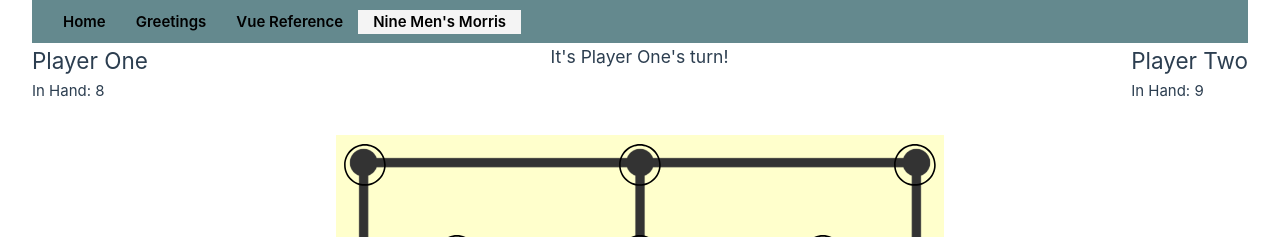
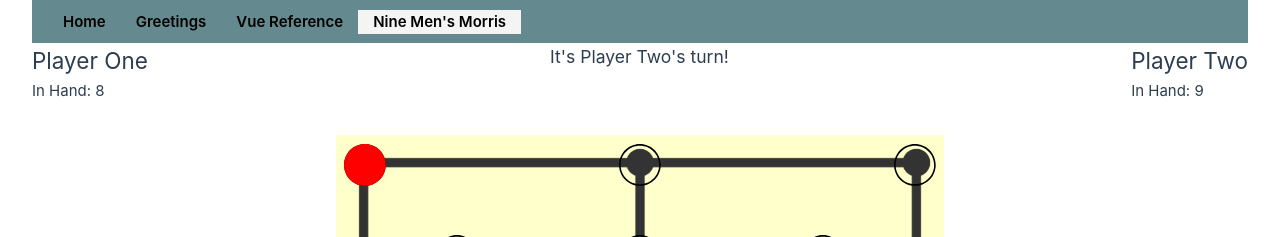
Before and after one commit to LinkofOrigin/Vue-Practice, a Vue app: page /nine-mens-morris in a window 1280 px wide. Both pictures are taken after a click on the icon 365 px from the left and 164 px from the top of the page. Shown: the top 237 px of the page. Built offline with nearby package versions, Linux system fonts and the light colour scheme; the HTML template or start-up script is replaced by a standard one.

Commit message:
Token work

```diff
--- a/src/pages/nineMensMorris/NineMensMorris.vue
+++ b/src/pages/nineMensMorris/NineMensMorris.vue
@@ -1,51 +1,61 @@
 <script setup lang="ts">
-import { computed, onBeforeMount, ref } from 'vue';
+import { computed, onBeforeMount, onUpdated, reactive, ref } from 'vue';
 import NineMensMorris from './nineMensMorris';
 import PlayerDisplay from './components/playerDisplay/PlayerDisplay.vue';
 import Board from './components/board/Board.vue';
 import type TokenSlot from './components/tokenSlot/tokenSlot';
 
-const nineMensMorris = ref(new NineMensMorris());
+const nineMensMorris = reactive(new NineMensMorris());
 
 function handleBoardSlotClicked(tokenSlot: TokenSlot) {
-    if (nineMensMorris.value.currentPlayer.tokensInHand.length > 0) {
+    if (nineMensMorris.currentPlayer.tokensInHand.length > 0) {
         if (tokenSlot.currentToken === null) {
-            let nextToken = nineMensMorris.value.currentPlayer.removeFromHand()
+            let nextToken = nineMensMorris.currentPlayer.removeFromHand()
             tokenSlot.setToken(nextToken)
+            resolveEndTurn()
         }
     }
     else {
         // Player has placed all tokens on board, start phase 2
+        if (tokenSlot.currentToken === null && nineMensMorris.selectedToken !== null) {
+            // This slot is empty. If there is a currently selected token, attempt to move it
+            if (tokenSlot.isNeighbor(nineMensMorris.selectedToken)) {
+                alert('valid neigh')
+            }
+        }
+        else if (tokenSlot.currentToken?.playerId === nineMensMorris.currentPlayer.id) {
+            // The player has clicked on their own token, select it to allow moving it
+            nineMensMorris.setSelectedToken(tokenSlot.currentToken)
+        }
     }
 }
 
 function resolveEndTurn() {
-    if (nineMensMorris.value.playerOne.tokens.length <= 2) {
+    if (nineMensMorris.playerOne.tokens.length <= 2) {
         // player two wins
     }
-    else if (nineMensMorris.value.playerTwo.tokens.length <= 2) {
+    else if (nineMensMorris.playerTwo.tokens.length <= 2) {
         // player one wins
     }
     else {
         // the game continues
-        nineMensMorris.value.swapCurrentPlayer()
+        nineMensMorris.swapCurrentPlayer()
     }
 }
 
 const turnIndicatorText = computed(() => {
     let turnIndicator = "";
-    if (nineMensMorris.value.currentPlayer !== null) {
-        turnIndicator = nineMensMorris.value.currentPlayer === nineMensMorris.value.playerOne ? "One" : "Two";
+    if (nineMensMorris.currentPlayer !== null) {
+        turnIndicator = nineMensMorris.currentPlayer === nineMensMorris.playerOne ? "One" : "Two";
     }
     return turnIndicator;
 });
-const playerOne = ref(nineMensMorris.value.playerOne);
-const playerTwo = ref(nineMensMorris.value.playerTwo);
+const playerOne = ref(nineMensMorris.playerOne);
+const playerTwo = ref(nineMensMorris.playerTwo);
 
 onBeforeMount(() => {
-    nineMensMorris.value.startNewGame();
+    nineMensMorris.startNewGame();
 })
-
 
 </script>
 
--- a/src/pages/nineMensMorris/components/board/Board.vue
+++ b/src/pages/nineMensMorris/components/board/Board.vue
@@ -44,6 +44,7 @@ function getToken(index: number): TokenSlot | null {
     }
     return tokenData;
 }
+
 </script>
 
 <template>
--- a/src/pages/nineMensMorris/components/board/BoardSlot.vue
+++ b/src/pages/nineMensMorris/components/board/BoardSlot.vue
@@ -1,6 +1,5 @@
 <script setup lang="ts">
-import { computed, onBeforeMount } from 'vue';
-import type PlayerToken from '../playerPiece/playerToken';
+import { computed, onBeforeMount, onUpdated } from 'vue';
 import type TokenSlot from '../tokenSlot/tokenSlot';
 import TokenSlotView from '../tokenSlot/TokenSlotView.vue';
 
@@ -23,7 +22,6 @@ const playerToken = computed(() => {
     }
     return tokenData;
 })
-
 
 function isToken(): boolean {
     let isToken = props.tokenSlot !== null;
--- a/src/pages/nineMensMorris/components/playerPiece/PlayerTokenIcon.vue
+++ b/src/pages/nineMensMorris/components/playerPiece/PlayerTokenIcon.vue
@@ -1,20 +1,18 @@
 <script setup lang="ts">
-import { ref } from 'vue';
 import PlayerToken from './playerToken';
 
 const props = defineProps<{
-    token: PlayerToken,
+    token: PlayerToken | null,
 }>()
 
-let player = ref(props.token)
 </script>
 
 <template>
-    <svg xmlns="http://www.w3.org/2000/svg" viewBox="0 0 512 512" style="height: 512px; width: 512px;">
+    <svg xmlns="http://www.w3.org/2000/svg" viewBox="0 0 512 512" style="max-height: 4rem; max-width: 4rem;">
         <g class="" transform="translate(0,0)" style="">
             <path
                 d="M256 23.05C127.5 23.05 23.05 127.5 23.05 256S127.5 488.9 256 488.9 488.9 384.5 488.9 256 384.5 23.05 256 23.05z"
-                :fill="props.token.color" fill-opacity="1"></path>
+                :fill="props.token?.color" fill-opacity="1"></path>
         </g>
     </svg>
 </template>
--- a/src/pages/nineMensMorris/components/tokenSlot/EmptySlot.vue
+++ b/src/pages/nineMensMorris/components/tokenSlot/EmptySlot.vue
@@ -1,10 +1,38 @@
+<script setup lang="ts">
+import { computed } from 'vue';
+
+const props = defineProps<{
+    highlight: boolean,
+}>()
+
+const highlightClass = computed(() => {
+    let highlight = ""
+    if (props.highlight) {
+        highlight = "highlightClass"
+    }
+    return highlight
+})
+</script>
 <template>
-    <svg xmlns="http://www.w3.org/2000/svg" viewBox="0 0 512 512" style="max-height: 5rem; max-width: 5rem;">
-        <g class="" transform="translate(0,0)" style="">
+    <svg xmlns="http://www.w3.org/2000/svg" viewBox="0 0 512 512" :class="highlightClass">
+        <g class="" transform="translate(0,0)">
             <path d="M256 23.05C127.5 23.05 23.05 127.5 23.05 256S127.5 488.9 256 488.9 488.9 384.5 488.9 256 384.5 23.05 256 23.05zm0 17.9c118.9 0 215.1 96.15 215.1 215.05S374.9 471.1 256 471.1c-118.9 0-215.05-96.2-215.05-215.1C40.95 137.1 137.1 40.95 256 40.95z"
                 fill="#000000"
                 fill-opacity="1">
             </path>
+            <slot />
         </g>
     </svg>
 </template>
+
+<style scoped>
+svg {
+    max-height: 5rem;
+    max-width: 5rem;
+    border-radius: 1000px;
+}
+
+.highlightClass {
+    background: radial-gradient(red, rgba(0,0,0,0));
+}
+</style>
--- a/src/pages/nineMensMorris/components/tokenSlot/TokenSlotView.vue
+++ b/src/pages/nineMensMorris/components/tokenSlot/TokenSlotView.vue
@@ -1,24 +1,33 @@
 <script setup lang="ts">
-import { onBeforeMount, onMounted, ref } from 'vue';
+import { computed } from 'vue';
 import PlayerToken from '../playerPiece/playerToken';
 import PlayerTokenIcon from '../playerPiece/PlayerTokenIcon.vue';
 import EmptySlot from './EmptySlot.vue';
-import TokenSlot from './tokenSlot';
 
 const props = defineProps<{
     playerToken: PlayerToken | null,
 }>()
 const emit = defineEmits(['slotViewClicked'])
+const highlighted = computed(() => {
+    if (props.playerToken?.isHighlighted) {
+        return true
+    }
+    return false
+})
 
 function slotViewClicked() {
     emit('slotViewClicked')
 }
 
+function tokenNotNull() {
+    return props.playerToken !== null
+}
+
 </script>
 
 <template>
-    <EmptySlot @click="slotViewClicked">
-        <PlayerTokenIcon v-if="playerToken !== null" :token="playerToken" />
+    <EmptySlot @click="slotViewClicked" :highlight="highlighted">
+        <PlayerTokenIcon v-if="tokenNotNull()" :token="props.playerToken" />
     </EmptySlot>
 </template>
 
--- a/src/pages/nineMensMorris/components/tokenSlot/tokenSlot.ts
+++ b/src/pages/nineMensMorris/components/tokenSlot/tokenSlot.ts
@@ -4,6 +4,16 @@ import type PlayerToken from "../playerPiece/playerToken";
 class TokenSlot {
     neighbors: Array<TokenSlot> = [];
     currentToken: PlayerToken | null = null;
+
+    isNeighbor(otherToken: PlayerToken): boolean {
+        let tokenIsNeighbor = false
+        this.neighbors.forEach((tokenSlot: TokenSlot) => {
+            if (tokenSlot.currentToken === otherToken) {
+                tokenIsNeighbor = true
+            }
+        })
+        return tokenIsNeighbor
+    }
 
     addNeighbor(newNeighbor: TokenSlot) {
         this.neighbors.push(newNeighbor);
--- a/src/pages/nineMensMorris/nineMensMorris.ts
+++ b/src/pages/nineMensMorris/nineMensMorris.ts
@@ -10,6 +10,7 @@ class NineMensMorris {
     playerOne: Player;
     playerTwo: Player;
     board: Board;
+    selectedToken: PlayerToken | null = null;
 
     constructor() {
         this.playerOne = new Player(PLAYER.ONE, '#FF0000');
@@ -49,6 +50,14 @@ class NineMensMorris {
     resolveMillFor(token: PlayerToken): boolean {
         return false
     }
+
+    setSelectedToken(newSelectedToken: PlayerToken) {
+        if (this.selectedToken !== null) {
+            this.selectedToken.isHighlighted = false
+        }
+        this.selectedToken = newSelectedToken
+        this.selectedToken.isHighlighted = true
+    }
 }
 
 export default NineMensMorris
```
